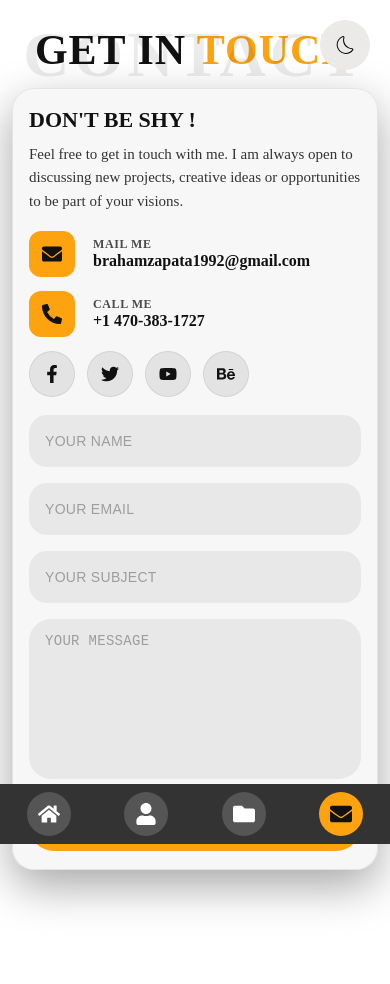
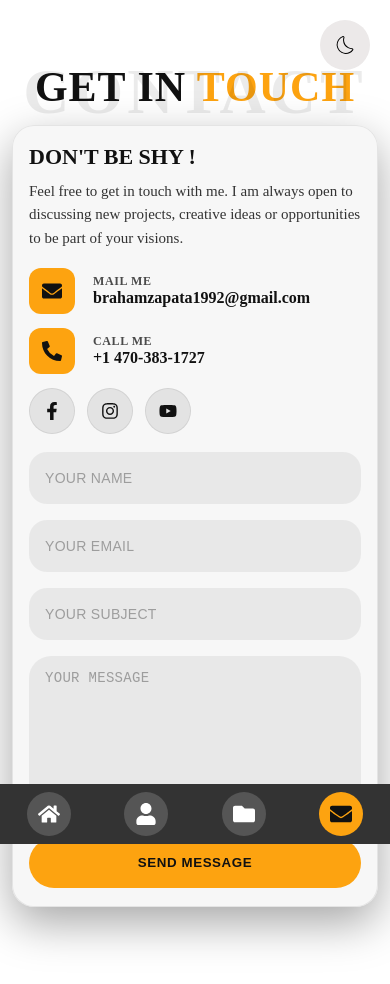
Before and after one commit to brahamzapata1992/Portafolio, a React (Vite) app: page /contact in a window 390 px wide. Shown: the top 984 px of the page. Built offline with nearby package versions, Linux system fonts and the light colour scheme.

Commit message:
finalizando responsive

```diff
--- a/src/pages/Contact.css
+++ b/src/pages/Contact.css
@@ -24,9 +24,11 @@ body {
 
 /* Header */
 .contact-hero {
+
   width: 100%;
   position: relative;
   margin: 8px 0 14px;
+  margin-top: 45px;
 }
 
 .contact-watermark {
--- a/src/pages/Contact.jsx
+++ b/src/pages/Contact.jsx
@@ -3,9 +3,8 @@ import {
   FaEnvelope,
   FaPhoneAlt,
   FaFacebookF,
-  FaTwitter,
+  FaInstagram,
   FaYoutube,
-  FaBehance,
 } from "react-icons/fa";
 import { useTheme } from "../context/ThemeContext";
 import "./Contact.css";
@@ -76,17 +75,14 @@ const Contact = () => {
 
           <div className="contact-social">
             {/* Cambia los href cuando tengas links reales */}
-            <a className="social-btn" href="#" aria-label="Facebook">
+            <a className="social-btn" href="https://www.facebook.com/braham.zapata" aria-label="Facebook">
               <FaFacebookF />
             </a>
-            <a className="social-btn" href="#" aria-label="Twitter">
-              <FaTwitter />
+            <a className="social-btn" href="https://www.instagram.com/brahamzapata/" aria-label="Insagram">
+              <FaInstagram />
             </a>
-            <a className="social-btn" href="#" aria-label="YouTube">
+            <a className="social-btn" href="https://www.youtube.com/@brahamzapata9844" aria-label="YouTube">
               <FaYoutube />
-            </a>
-            <a className="social-btn" href="#" aria-label="Behance">
-              <FaBehance />
             </a>
           </div>
         </div>
```
